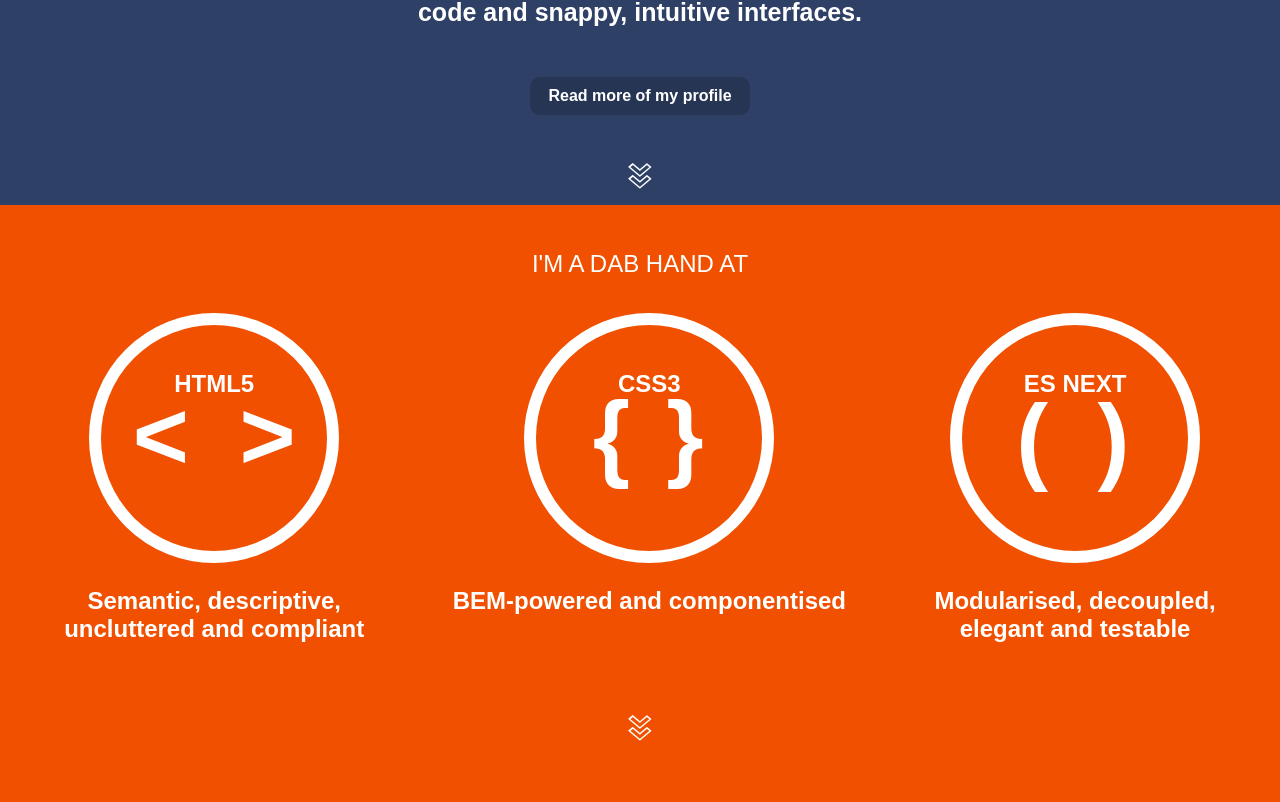
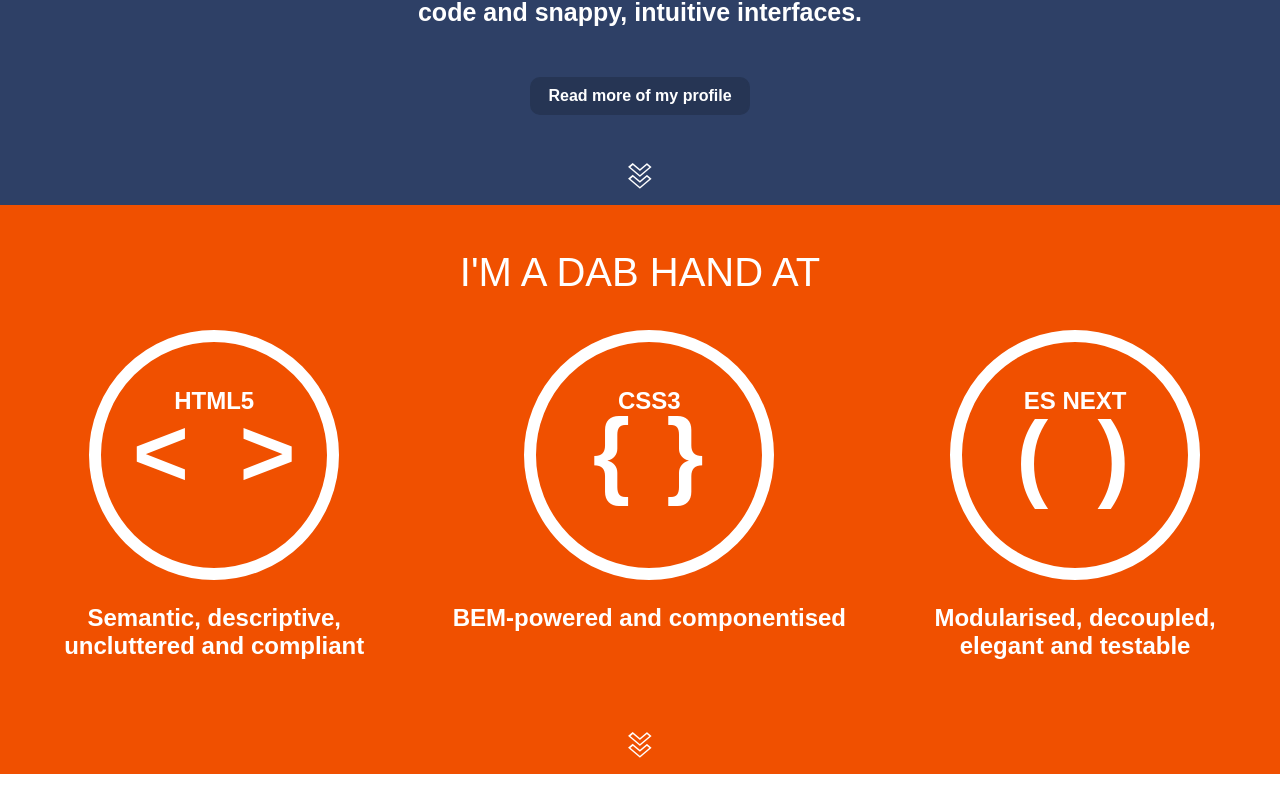
Before and after one commit to kojinkai/bd_2017, a React (Create React App) app: page / in a window 1280 px wide. Shown: the part 497-1299 px from the top of the page. After the commit the page ends 1271 px from the top, so only its background shows below. Built offline with nearby package versions, Linux system fonts and the light colour scheme.

Commit message:
add a section BEM class and factor headings into that section

```diff
--- a/src/components/intro/intro.js
+++ b/src/components/intro/intro.js
@@ -7,7 +7,7 @@ import './intro.css';
 class Intro extends Component {
   render() {
     return (
-    <section className="intro">
+    <section className="section intro">
         <div className="content">
             <div className="intro__brand">
                 <img className="intro__logo" src={logo} alt="box deluxe logo" />
--- a/src/components/intro/intro.scss
+++ b/src/components/intro/intro.scss
@@ -4,14 +4,12 @@
 
 .intro {
 
-  @include breakpoint(medium) {
-    padding-top: 45px;
+  @include breakpoint(large) {
+    padding-top: 80px;
   }
 
   background-color: $royal;
   color: $white;
-  padding: 80px 20px 0;
-  position: relative;
   text-align: center;
 
   &__logo {
--- a/src/components/skills/skills.js
+++ b/src/components/skills/skills.js
@@ -5,8 +5,8 @@ import './skills.css';
 class Skills extends Component {
   render() {
     return (
-      <section className="skills">
-          <h2 className="skills__main-title">I&apos;m a Dab Hand At</h2>
+      <section className="section skills">
+          <h2 className="section__main-title">I&apos;m a Dab Hand At</h2>
           <div className="skills__container">
             <div className="skills__skill-disc">
               <div className="skills__skill-disc-graphic skills__skill-disc-graphic--html5">
--- a/src/components/skills/skills.scss
+++ b/src/components/skills/skills.scss
@@ -6,8 +6,6 @@
 
   background-color: $orange;
   color: $white;
-  padding: 45px 20px;
-  position: relative;
   text-align: center;
 
   &__container {
@@ -16,23 +14,12 @@
     }
     display: flex;
     justify-content: space-around;
-    margin-top: 35px;
   }
 
   &__skill-disc {
 
     @include breakpoint(medium) {
       margin: 25px auto 35px;
-    }
-
-    &:hover {
-
-      .skills__skill-disc-title {
-        .no-touch & {
-          opacity: 1;
-          top: -12px;
-        }
-      }
     }
   }
 
@@ -46,10 +33,16 @@
 
     @include breakpoint(large) {
       @include pix40;
+
       .no-touch & {
         opacity: 0;
         top: 42px;
         transition: all .3s ease;
+      }
+
+      .no-touch .skills__skill-disc:hover & {
+        opacity: 1;
+        top: -12px;
       }
     }
 
@@ -97,65 +90,53 @@
 
       &:before,
       &:after {
-        font-size: 3.5em;
         opacity: 0;
+        transform: scale(.7);
+      }
+
+      &:before {
+        left: 8%;
+      }
+
+      &:after {
+        right: 8%;
       }
     }
-
+    @include breakpoint(large) {
+      .no-touch & {
         &--html5 {
           &:after {
-        @include breakpoint(large) {
-          .no-touch & {
             content: '>';
             right: 14%;
             top: -15px;
           }
-        }
-      }
           &:before {
-        @include breakpoint(large) {
-          .no-touch & {
             content: '<';
             left: 14%;
             top: -15px;
           }
         }
-      }
-    }
+
         &--css {
           &:after {
-        @include breakpoint(large) {
-          .no-touch & {
             content: '}';
             right: 26%;
             top: -15px;
           }
-        }
-      }
           &:before {
-        @include breakpoint(large) {
-          .no-touch & {
             content: '{';
             left: 25%;
             top: -15px;
           }
         }
-      }
-    }
 
         &--js {
           &:after {
-        @include breakpoint(large) {
-          .no-touch & {
             content: ')';
             right: 26%;
             top: -12px;
           }
-        }
-      }
           &:before {
-        @include breakpoint(large) {
-          .no-touch & {
             content: '(';
             left: 24%;
             top: -12px;
--- a/src/styles/_headings.scss
+++ /dev/null
@@ -1,5 +0,0 @@
-h1, h2, h3, h4, h5, h6 {
-  font-family: $headline;
-  font-weight: 400;
-  text-transform: uppercase;
-}
--- a/src/styles/_page.scss
+++ b/src/styles/_page.scss
@@ -1,5 +1,5 @@
 @import 'styles/_breakpoints';
-@import 'headings';
+@import 'styles/type';
 
 @mixin container {
   max-width: 68em;
@@ -24,3 +24,21 @@
 .container {
   @include container;
 }
+
+.section {
+  padding: 45px 20px 0;
+  position: relative;
+
+  &__main-title {
+
+    @include pix30;
+    font-family: $headline;
+    font-weight: 400;
+    margin-bottom: 35px;
+
+    @include breakpoint(large) {
+      @include pix40;
+    }
+
+  }
+}
--- a/src/styles/_type.scss
+++ b/src/styles/_type.scss
@@ -1,3 +1,4 @@
+@import 'styles/breakpoints';
 $headline: "league-gothic", sans-serif;
 $bodycopy: "calluna-sans", sans-serif;
 
```
Lines whose indentation alone changed are shown as unchanged.
